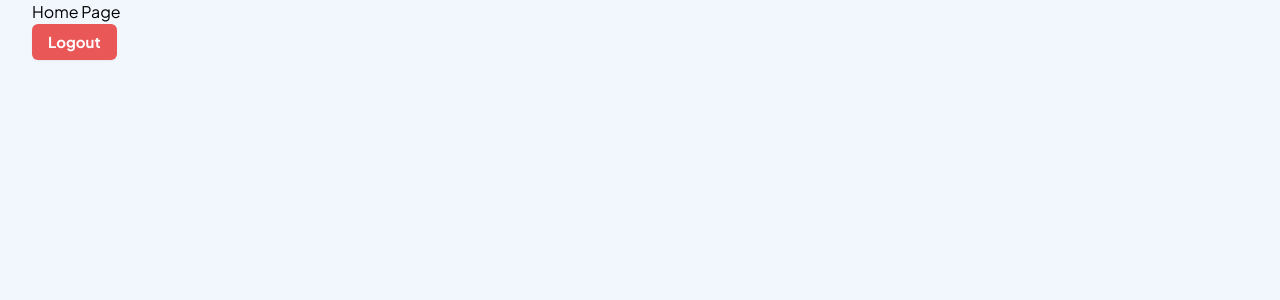
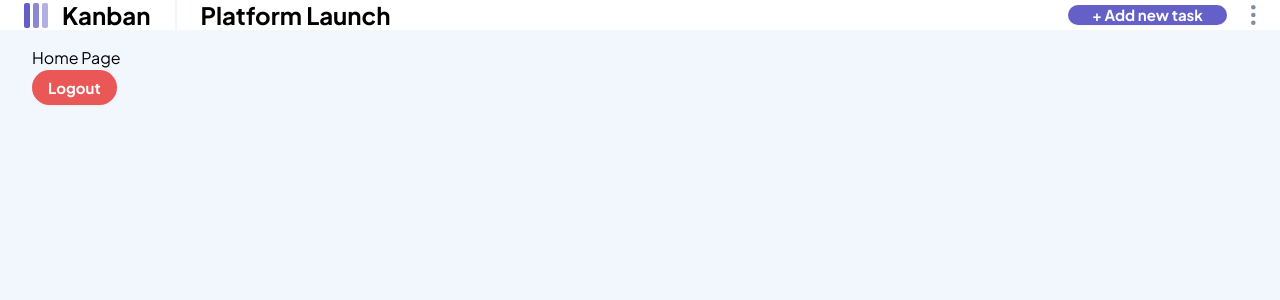
Before and after one commit to jownsu/task-management, a Next.js app: page / in a window 1280 px wide. Shown: the top 300 px of the page. Built offline with nearby package versions, Linux system fonts and the light colour scheme.

Commit message:
Implement UI of nav for desktop

```diff
--- a/app/globals.css
+++ b/app/globals.css
@@ -71,6 +71,7 @@
   --color-border: var(--border);
   --color-input: var(--input);
   --color-ring: var(--ring);
+  --color-medium-grey: var(--medium-grey);
 
   --font-main: var(--font-jakarta);
 
--- a/app/layout.tsx
+++ b/app/layout.tsx
@@ -6,6 +6,7 @@ import { Plus_Jakarta_Sans } from "next/font/google";
 
 /* COMPONENTS */
 import Providers from "@/components/providers";
+import Navbar from "@/components/navbar";
 
 /* STYLES */
 import "./globals.css";
@@ -32,6 +33,7 @@ export default function RootLayout({
 				className={`${jakarta.variable} bg-background flex flex-col gap-[16] min-h-screen`}
 			>
 				<Providers>
+					<Navbar />
 					<main className="px-[16] flex h-full flex-1">
 						{children}
 					</main>
--- /dev/null
+++ b/components/navbar.tsx
@@ -0,0 +1,29 @@
+/* COMPONENTS */
+import KanbanIcon from "@/components/kanban-icon";
+import { Button } from "@/components/ui/button";
+
+/* ICONS */
+import Ellipsis from "@/public/icon-ellipsis.svg";
+
+const Navbar = () => {
+	return (
+		<nav className="flex bg-foreground h-[96] px-[24] justify-between">
+			<div className="flex gap-[24]">
+				<KanbanIcon />
+				<span className="w-[2] bg-background"></span>
+				<h1 className="self-center text-black text-xl">Platform Launch</h1>
+			</div>
+
+			<div className="self-center flex items-center gap-[24]">
+				<Button type="button" className="text-md" size="lg">
+					+ Add new task
+				</Button>
+				<button>
+					<Ellipsis />
+				</button>
+			</div>
+		</nav>
+	);
+};
+
+export default Navbar;
--- a/components/ui/button.tsx
+++ b/components/ui/button.tsx
@@ -5,7 +5,7 @@ import { cva, type VariantProps } from "class-variance-authority"
 import { cn } from "@/lib/utils"
 
 const buttonVariants = cva(
-  "inline-flex items-center justify-center gap-2 whitespace-nowrap rounded-md text-md transition-[color,box-shadow] disabled:pointer-events-none disabled:opacity-50 [&_svg]:pointer-events-none [&_svg:not([class*='size-'])]:size-4 shrink-0 [&_svg]:shrink-0 outline-none focus-visible:border-ring focus-visible:ring-ring/50 focus-visible:ring-[3px] aria-invalid:ring-destructive/20 dark:aria-invalid:ring-destructive/40 aria-invalid:border-destructive cursor-pointer",
+  "inline-flex items-center justify-center gap-2 whitespace-nowrap rounded-3xl text-md transition-[color,box-shadow] disabled:pointer-events-none disabled:opacity-50 [&_svg]:pointer-events-none [&_svg:not([class*='size-'])]:size-4 shrink-0 [&_svg]:shrink-0 outline-none focus-visible:border-ring focus-visible:ring-ring/50 focus-visible:ring-[3px] aria-invalid:ring-destructive/20 dark:aria-invalid:ring-destructive/40 aria-invalid:border-destructive cursor-pointer",
   {
     variants: {
       variant: {
@@ -21,9 +21,8 @@ const buttonVariants = cva(
         link: "text-primary underline-offset-4 hover:underline",
       },
       size: {
-        default: "h-9 px-4 py-2 has-[>svg]:px-3",
-        sm: "h-8 rounded-md gap-1.5 px-3 has-[>svg]:px-2.5",
-        lg: "h-10 rounded-md px-6 has-[>svg]:px-4",
+        default: "h-[40] px-4 py-2 has-[>svg]:px-3",
+        lg: "h-[48] px-[24] has-[>svg]:px-4",
         icon: "size-9",
       },
     },
```
Also changed, not shown: public/icon-ellipsis.svg (added).
